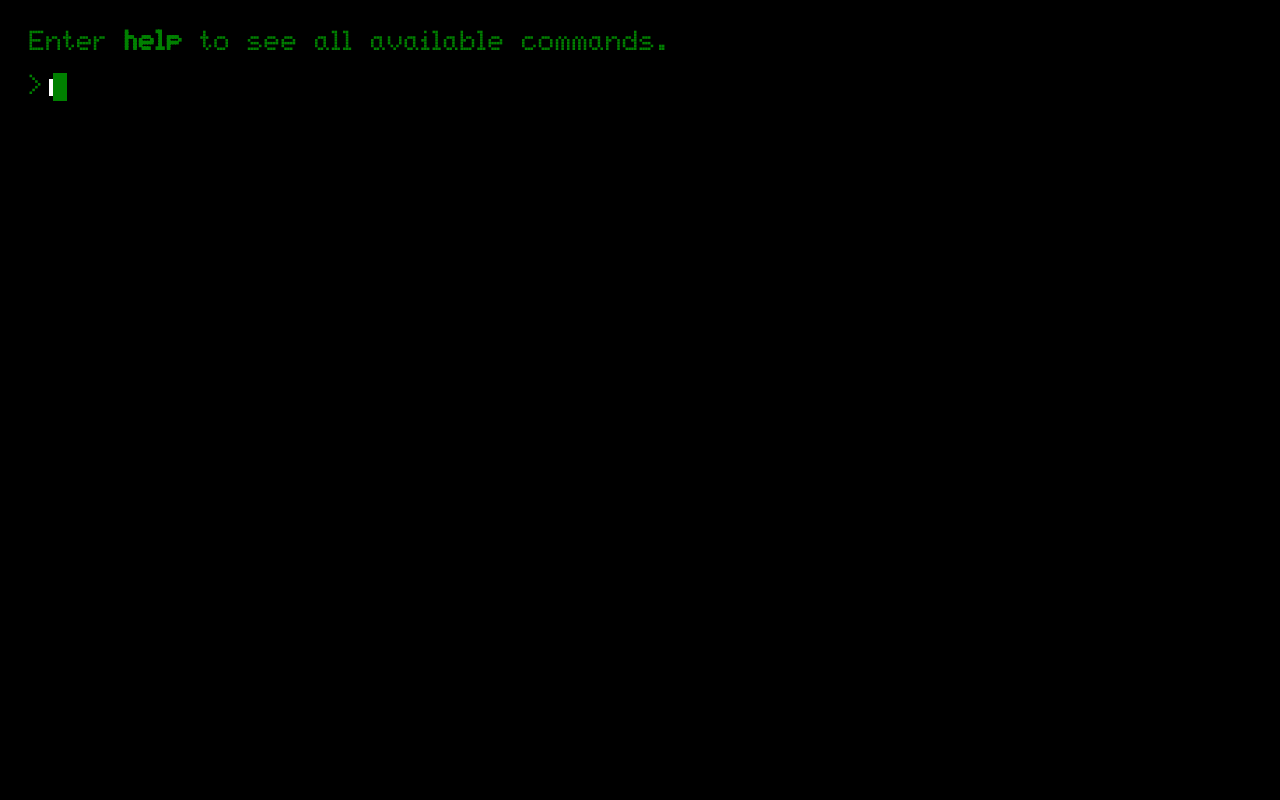
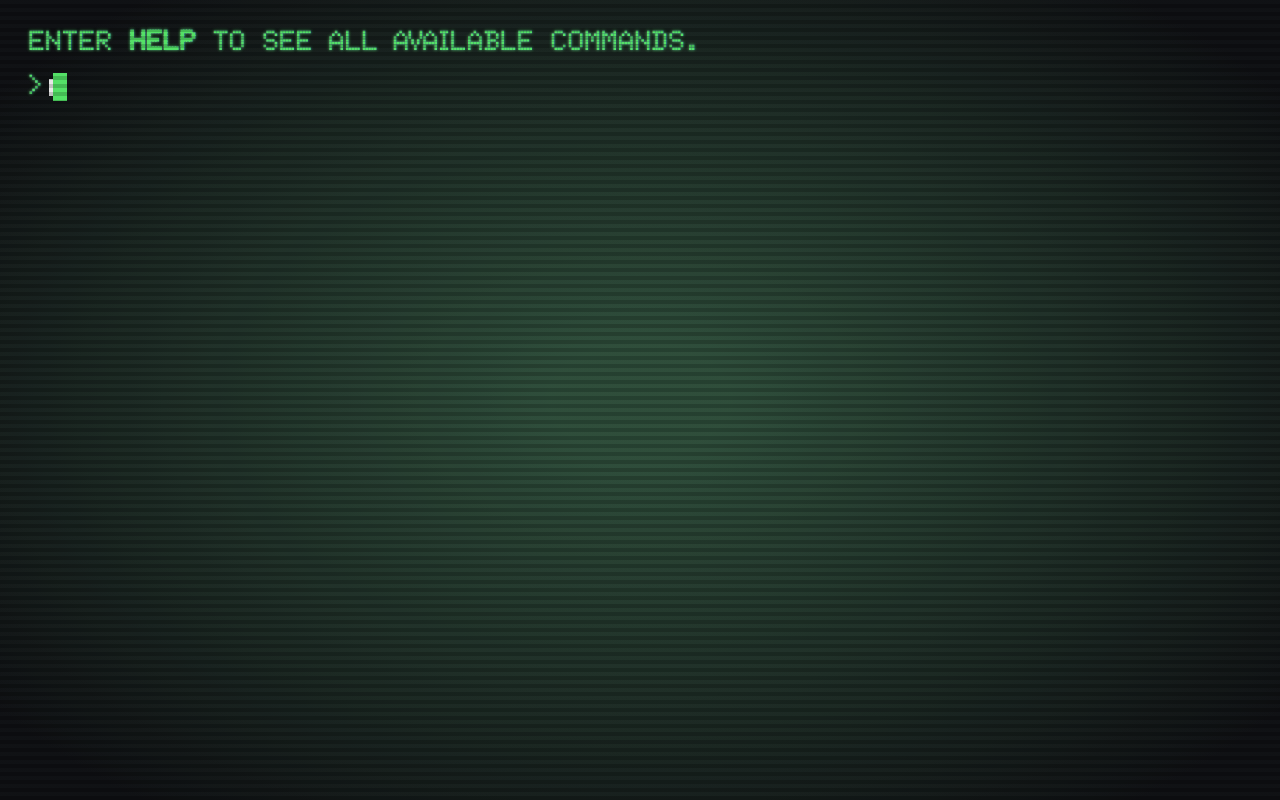
Before and after one commit to spoge/spoge.github.io, a React (Create React App) app: page / in a window 1280 px wide. Built offline with nearby package versions, Linux system fonts and the light colour scheme.

Commit message:
Styling of terminal

```diff
--- a/src/components/Terminal.css
+++ b/src/components/Terminal.css
@@ -1,14 +1,38 @@
 .terminal {
-  background-color: black;
-  color: green;
+  /* background-color: #000; */
+  background-image: radial-gradient(ellipse, #5bf87033 10%, #00000099 90%);
+  color: #5bf870;
   font-family: ScreenMatrix;
+  text-transform: uppercase;
+  text-shadow: 0 0 5px #c8c8c8;
   padding: 1em;
   height: 100%;
   flex-grow: 1;
+  animation: textShadowOriginal 1.6s infinite;
+}
+
+/* TODO: Fix scrolling beyond crt effects */
+.terminal:before {
+  content: " ";
+  display: block;
+  position: absolute;
+  min-height: 100%;
+  height: inherit;
+  top: 0;
+  left: 0;
+  bottom: 0;
+  right: 0;
+  background: linear-gradient(
+    to bottom,
+    rgba(18, 16, 16, 0.1) 50%,
+    rgba(0, 0, 0, 0.25) 50%
+  );
+  background-size: 100% 8px;
+  z-index: 2;
+  pointer-events: none;
 }
 
 .terminal-content {
-  /* padding-bottom: 1em; */
   -webkit-user-select: none; /* Safari */
   -moz-user-select: none; /* Firefox */
   -ms-user-select: none; /* IE10+/Edge */
@@ -24,41 +48,184 @@
   display: flex;
   justify-content: flex-start;
   align-items: center;
-  /* padding: 1em; */
-}
-
-.terminal-input-arrow {
-  display: flex;
-  align-items: center;
-  justify-content: center;
-  padding-right: 0.25em;
-  /* margin-bottom: 0.25em; */
 }
 
 .terminal-input-window {
   width: 0em;
-  /* width: fit-content; */
-  /* padding: 0.5em; */
-  /* font-size: 1em; */
-  /* background-color: black; */
-  /* color: green; */
   border: 0;
   outline: none;
-  /* display: none; */
 }
+/* Less shadow flickering
+@keyframes textShadow {
+  0% {
+    text-shadow: 0.21949620966px 0 1px rgba(0, 30, 255, 0.5),
+      -0.21949620966px 0 1px rgba(255, 0, 80, 0.3), 0 0 3px;
+  }
+  5% {
+    text-shadow: 1.39644870054px 0 1px rgba(0, 30, 255, 0.5),
+      -1.39644870054px 0 1px rgba(255, 0, 80, 0.3), 0 0 3px;
+  }
+  10% {
+    text-shadow: 0.01478137921px 0 1px rgba(0, 30, 255, 0.5),
+      -0.01478137921px 0 1px rgba(255, 0, 80, 0.3), 0 0 3px;
+  }
+  15% {
+    text-shadow: 0.20109269276px 0 1px rgba(0, 30, 255, 0.5),
+      -0.20109269276px 0 1px rgba(255, 0, 80, 0.3), 0 0 3px;
+  }
+  20% {
+    text-shadow: 1.73970189499px 0 1px rgba(0, 30, 255, 0.5),
+      -1.73970189499px 0 1px rgba(255, 0, 80, 0.3), 0 0 3px;
+  }
+  25% {
+    text-shadow: 0.80628152005px 0 1px rgba(0, 30, 255, 0.5),
+      -0.80628152005px 0 1px rgba(255, 0, 80, 0.3), 0 0 3px;
+  }
+  30% {
+    text-shadow: 0.35077950425px 0 1px rgba(0, 30, 255, 0.5),
+      -0.35077950425px 0 1px rgba(255, 0, 80, 0.3), 0 0 3px;
+  }
+  35% {
+    text-shadow: 1.94845702383px 0 1px rgba(0, 30, 255, 0.5),
+      -1.94845702383px 0 1px rgba(255, 0, 80, 0.3), 0 0 3px;
+  }
+  40% {
+    text-shadow: 1.93545280742px 0 1px rgba(0, 30, 255, 0.5),
+      -1.93545280742px 0 1px rgba(255, 0, 80, 0.3), 0 0 3px;
+  }
+  45% {
+    text-shadow: 1.11552848168px 0 1px rgba(0, 30, 255, 0.5),
+      -1.11552848168px 0 1px rgba(255, 0, 80, 0.3), 0 0 3px;
+  }
+  50% {
+    text-shadow: 0.04042145208px 0 1px rgba(0, 30, 255, 0.5),
+      -0.04042145208px 0 1px rgba(255, 0, 80, 0.3), 0 0 3px;
+  }
+  55% {
+    text-shadow: 1.18792305337px 0 1px rgba(0, 30, 255, 0.5),
+      -1.18792305337px 0 1px rgba(255, 0, 80, 0.3), 0 0 3px;
+  }
+  60% {
+    text-shadow: 1.10109652553px 0 1px rgba(0, 30, 255, 0.5),
+      -1.10109652553px 0 1px rgba(255, 0, 80, 0.3), 0 0 3px;
+  }
+  65% {
+    text-shadow: 1.43193903074px 0 1px rgba(0, 30, 255, 0.5),
+      -1.43193903074px 0 1px rgba(255, 0, 80, 0.3), 0 0 3px;
+  }
+  70% {
+    text-shadow: 0.24437012577px 0 1px rgba(0, 30, 255, 0.5),
+      -0.24437012577px 0 1px rgba(255, 0, 80, 0.3), 0 0 3px;
+  }
+  75% {
+    text-shadow: 0.94742456528px 0 1px rgba(0, 30, 255, 0.5),
+      -0.94742456528px 0 1px rgba(255, 0, 80, 0.3), 0 0 3px;
+  }
+  80% {
+    text-shadow: 0.0416518654px 0 1px rgba(0, 30, 255, 0.5),
+      -0.0416518654px 0 1px rgba(255, 0, 80, 0.3), 0 0 3px;
+  }
+  85% {
+    text-shadow: 0.04884913627px 0 1px rgba(0, 30, 255, 0.5),
+      -0.04884913627px 0 1px rgba(255, 0, 80, 0.3), 0 0 3px;
+  }
+  90% {
+    text-shadow: 1.72166988074px 0 1px rgba(0, 30, 255, 0.5),
+      -1.72166988074px 0 1px rgba(255, 0, 80, 0.3), 0 0 3px;
+  }
+  95% {
+    text-shadow: 1.09209194264px 0 1px rgba(0, 30, 255, 0.5),
+      -1.09209194264px 0 1px rgba(255, 0, 80, 0.3), 0 0 3px;
+  }
+  100% {
+    text-shadow: 1.31043822369px 0 1px rgba(0, 30, 255, 0.5),
+      -1.31043822369px 0 1px rgba(255, 0, 80, 0.3), 0 0 3px;
+  }
+}*/
 
-.terminal-input-text {
-  white-space: pre-wrap;
+@keyframes textShadowOriginal {
+  0% {
+    text-shadow: 0.4389924193300864px 0 1px rgba(0, 30, 255, 0.5),
+      -0.4389924193300864px 0 1px rgba(255, 0, 80, 0.3), 0 0 3px;
+  }
+  5% {
+    text-shadow: 2.7928974010788217px 0 1px rgba(0, 30, 255, 0.5),
+      -2.7928974010788217px 0 1px rgba(255, 0, 80, 0.3), 0 0 3px;
+  }
+  10% {
+    text-shadow: 0.02956275843481219px 0 1px rgba(0, 30, 255, 0.5),
+      -0.02956275843481219px 0 1px rgba(255, 0, 80, 0.3), 0 0 3px;
+  }
+  15% {
+    text-shadow: 0.40218538552878136px 0 1px rgba(0, 30, 255, 0.5),
+      -0.40218538552878136px 0 1px rgba(255, 0, 80, 0.3), 0 0 3px;
+  }
+  20% {
+    text-shadow: 3.4794037899852017px 0 1px rgba(0, 30, 255, 0.5),
+      -3.4794037899852017px 0 1px rgba(255, 0, 80, 0.3), 0 0 3px;
+  }
+  25% {
+    text-shadow: 1.6125630401149584px 0 1px rgba(0, 30, 255, 0.5),
+      -1.6125630401149584px 0 1px rgba(255, 0, 80, 0.3), 0 0 3px;
+  }
+  30% {
+    text-shadow: 0.7015590085143956px 0 1px rgba(0, 30, 255, 0.5),
+      -0.7015590085143956px 0 1px rgba(255, 0, 80, 0.3), 0 0 3px;
+  }
+  35% {
+    text-shadow: 3.896914047650351px 0 1px rgba(0, 30, 255, 0.5),
+      -3.896914047650351px 0 1px rgba(255, 0, 80, 0.3), 0 0 3px;
+  }
+  40% {
+    text-shadow: 3.870905614848819px 0 1px rgba(0, 30, 255, 0.5),
+      -3.870905614848819px 0 1px rgba(255, 0, 80, 0.3), 0 0 3px;
+  }
+  45% {
+    text-shadow: 2.231056963361899px 0 1px rgba(0, 30, 255, 0.5),
+      -2.231056963361899px 0 1px rgba(255, 0, 80, 0.3), 0 0 3px;
+  }
+  50% {
+    text-shadow: 0.08084290417898504px 0 1px rgba(0, 30, 255, 0.5),
+      -0.08084290417898504px 0 1px rgba(255, 0, 80, 0.3), 0 0 3px;
+  }
+  55% {
+    text-shadow: 2.3758461067427543px 0 1px rgba(0, 30, 255, 0.5),
+      -2.3758461067427543px 0 1px rgba(255, 0, 80, 0.3), 0 0 3px;
+  }
+  60% {
+    text-shadow: 2.202193051050636px 0 1px rgba(0, 30, 255, 0.5),
+      -2.202193051050636px 0 1px rgba(255, 0, 80, 0.3), 0 0 3px;
+  }
+  65% {
+    text-shadow: 2.8638780614874975px 0 1px rgba(0, 30, 255, 0.5),
+      -2.8638780614874975px 0 1px rgba(255, 0, 80, 0.3), 0 0 3px;
+  }
+  70% {
+    text-shadow: 0.48874025155497314px 0 1px rgba(0, 30, 255, 0.5),
+      -0.48874025155497314px 0 1px rgba(255, 0, 80, 0.3), 0 0 3px;
+  }
+  75% {
+    text-shadow: 1.8948491305757957px 0 1px rgba(0, 30, 255, 0.5),
+      -1.8948491305757957px 0 1px rgba(255, 0, 80, 0.3), 0 0 3px;
+  }
+  80% {
+    text-shadow: 0.0833037308038857px 0 1px rgba(0, 30, 255, 0.5),
+      -0.0833037308038857px 0 1px rgba(255, 0, 80, 0.3), 0 0 3px;
+  }
+  85% {
+    text-shadow: 0.09769827255241735px 0 1px rgba(0, 30, 255, 0.5),
+      -0.09769827255241735px 0 1px rgba(255, 0, 80, 0.3), 0 0 3px;
+  }
+  90% {
+    text-shadow: 3.443339761481782px 0 1px rgba(0, 30, 255, 0.5),
+      -3.443339761481782px 0 1px rgba(255, 0, 80, 0.3), 0 0 3px;
+  }
+  95% {
+    text-shadow: 2.1841838852799786px 0 1px rgba(0, 30, 255, 0.5),
+      -2.1841838852799786px 0 1px rgba(255, 0, 80, 0.3), 0 0 3px;
+  }
+  100% {
+    text-shadow: 2.6208764473832513px 0 1px rgba(0, 30, 255, 0.5),
+      -2.6208764473832513px 0 1px rgba(255, 0, 80, 0.3), 0 0 3px;
+  }
 }
-
-.terminal-input-cursor {
-  /* float: left; */
-  width: 0.5em;
-  height: 1em;
-  background: green;
-  /* background: #21f838; */
-}
-
-.hide {
-  display: none;
-}
--- a/src/components/TerminalArrow.css
+++ b/src/components/TerminalArrow.css
@@ -6,6 +6,10 @@
   padding-right: 0.25em;
 }
 
+.terminal-input-text {
+  white-space: pre-wrap;
+}
+
 .padding-bottom-1-2 {
   padding-bottom: 0.5em;
 }
--- a/src/components/TerminalArrow.jsx
+++ b/src/components/TerminalArrow.jsx
@@ -7,7 +7,7 @@
       className={`terminal-arrow ${paddingBottom ? "padding-bottom-1-2" : ""}`}
     >
       <div className="terminal-arrow-char">></div>
-      <div>{text}</div>
+      <div className="terminal-input-text">{text}</div>
     </div>
   );
 };
--- a/src/components/TerminalCaret.css
+++ b/src/components/TerminalCaret.css
@@ -1,62 +1,7 @@
-.terminal {
-  background-color: black;
-  color: green;
-  font-family: ScreenMatrix;
-  padding: 1em;
-  height: 100%;
-  flex-grow: 1;
-}
-
-.terminal-content {
-  /* padding-bottom: 1em; */
-  -webkit-user-select: none; /* Safari */
-  -moz-user-select: none; /* Firefox */
-  -ms-user-select: none; /* IE10+/Edge */
-  user-select: none; /* Standard */
-}
-
-.terminal-entry {
-  white-space: pre-wrap;
-  padding-bottom: 0.5em;
-}
-
-.terminal-input {
-  display: flex;
-  justify-content: flex-start;
-  align-items: center;
-  /* padding: 1em; */
-}
-
-.terminal-input-arrow {
-  display: flex;
-  align-items: center;
-  justify-content: center;
-  padding-right: 0.25em;
-  /* margin-bottom: 0.25em; */
-}
-
-.terminal-input-window {
-  width: 0em;
-  /* width: fit-content; */
-  /* padding: 0.5em; */
-  /* font-size: 1em; */
-  /* background-color: black; */
-  /* color: green; */
-  border: 0;
-  outline: none;
-  /* display: none; */
-}
-
-.terminal-input-text {
-  white-space: pre-wrap;
-}
-
 .terminal-input-cursor {
-  /* float: left; */
   width: 0.5em;
   height: 1em;
-  background: green;
-  /* background: #21f838; */
+  background: #5bf870;
 }
 
 .hide {
```
